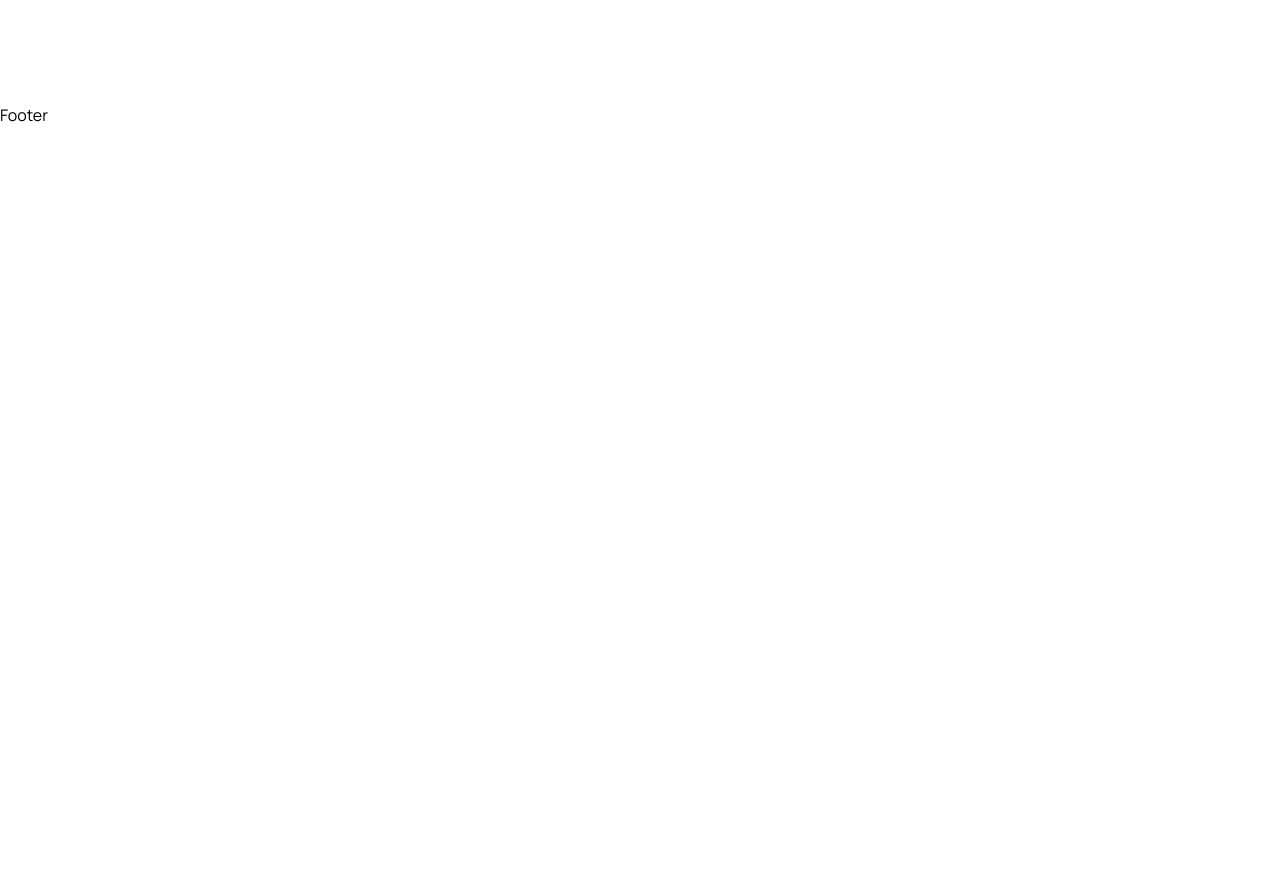
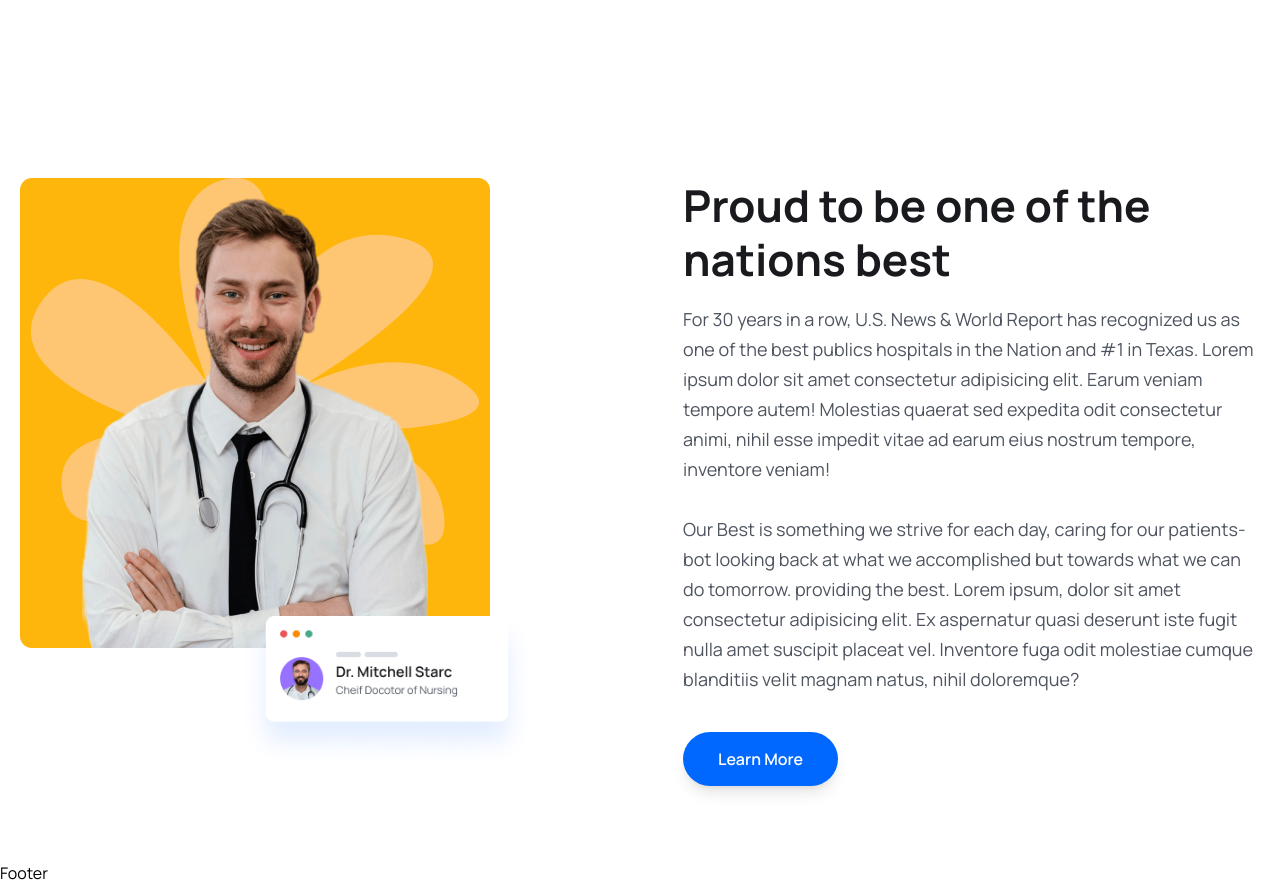
Before and after one commit to THIS4LA/doctor-appoinment-booking-app, a React (Vite) app in the folder frontEnd/: page / in a window 1280 px wide. Shown: the part 1579-2464 px from the top of the page. Before the commit the page ends 1706 px from the top, so only its background shows below. Built offline with nearby package versions, Linux system fonts and the light colour scheme.

Commit message:
complete about page

```diff
--- a/frontEnd/src/components/About/About.jsx
+++ b/frontEnd/src/components/About/About.jsx
@@ -1,10 +1,45 @@
 import React from 'react'
+import { Link } from 'react-router-dom'
 
+import aboutImg from '../../assets/images/about.png'
+import aboutCardImg from '../../assets/images/about-card.png'
 const About = () => {
   return (
-    <div>
-      <h1>aboutus</h1>
-    </div>
+    <section>
+      <div className='container'>
+        <div className='flex justify-between gap-[50px] lg:gap-[130px] xl:gap-0 flex-col lg:flex-row'>
+        {/* =======About image======== */}
+        <div className='relative w-3/4 lg:w-1/2 xl:w-[770px] z-10 order-2 lg:order-1'>
+          <img src={aboutImg} alt='aboutImg' />
+          <div className='absolute z-20 bottom-4 w-[200px] md:w-[300px] right-[-30%] md:right-[-7%] lg:right-[22%]'>
+            <img src={aboutCardImg} alt='aboutCardImg' />
+          </div>
+        </div>
+
+        {/* =======About content======== */}
+        <div className='w-full lg:w-1/2 xl:w-[670px] order-1 lg:order-2'>
+          <h2 className='heading'>Proud to be one of the nations best</h2>
+          <p className='text__para'>
+            For 30 years in a row, U.S. News & World Report has recognized us as one of the best publics
+            hospitals in the Nation and #1 in Texas. Lorem ipsum dolor sit amet consectetur adipisicing elit.
+            Earum veniam tempore autem! Molestias quaerat sed expedita odit consectetur animi, nihil esse
+            impedit vitae ad earum eius nostrum tempore, inventore veniam!
+          </p>
+
+          <p className='text__para mt-[30px]'>
+            Our Best is something we strive for each day, caring for our patients-bot looking back at what
+            we accomplished but towards what we can do tomorrow. providing the best. Lorem ipsum, dolor sit
+            amet consectetur adipisicing elit. Ex aspernatur quasi deserunt iste fugit nulla amet suscipit
+            placeat vel. Inventore fuga odit molestiae cumque blanditiis velit magnam natus, nihil doloremque?
+          </p>
+
+          <Link to="/">
+            <button className='btn'>Learn More</button>
+          </Link>
+        </div>
+        </div>
+      </div>
+    </section>
   )
 }
 
--- a/frontEnd/src/index.css
+++ b/frontEnd/src/index.css
@@ -14,7 +14,7 @@
     }
 
     .btn {
-        @apply bg-primaryColor py-[15px] px-[35px] rounded-[50px] text-white font-[600] mt-[38px];
+        @apply bg-primaryColor py-[15px] px-[35px] rounded-[50px] text-white font-[600] mt-[38px] shadow-lg hover:bg-white hover:text-primaryColor;
     }
 
     .heading{
--- a/frontEnd/src/pages/Home.jsx
+++ b/frontEnd/src/pages/Home.jsx
@@ -1,4 +1,5 @@
 import React from 'react'
+import About from './../components/About/About'
 
 import heroImg01 from "../assets/images/hero-img01.png";
 import heroImg02 from "../assets/images/hero-img02.png";
@@ -13,7 +14,6 @@
 
 const Home = () => {
   return (
-    <>
       <>
         <section className="hero__section pt-[60px] 2xl:h-[800px]">
           <div className="container">
@@ -158,11 +158,10 @@
                 </div>
               </div>
             </div>
-
           </div>
         </section>
+        <About />
       </>
-    </>
   );
 };
 
```
